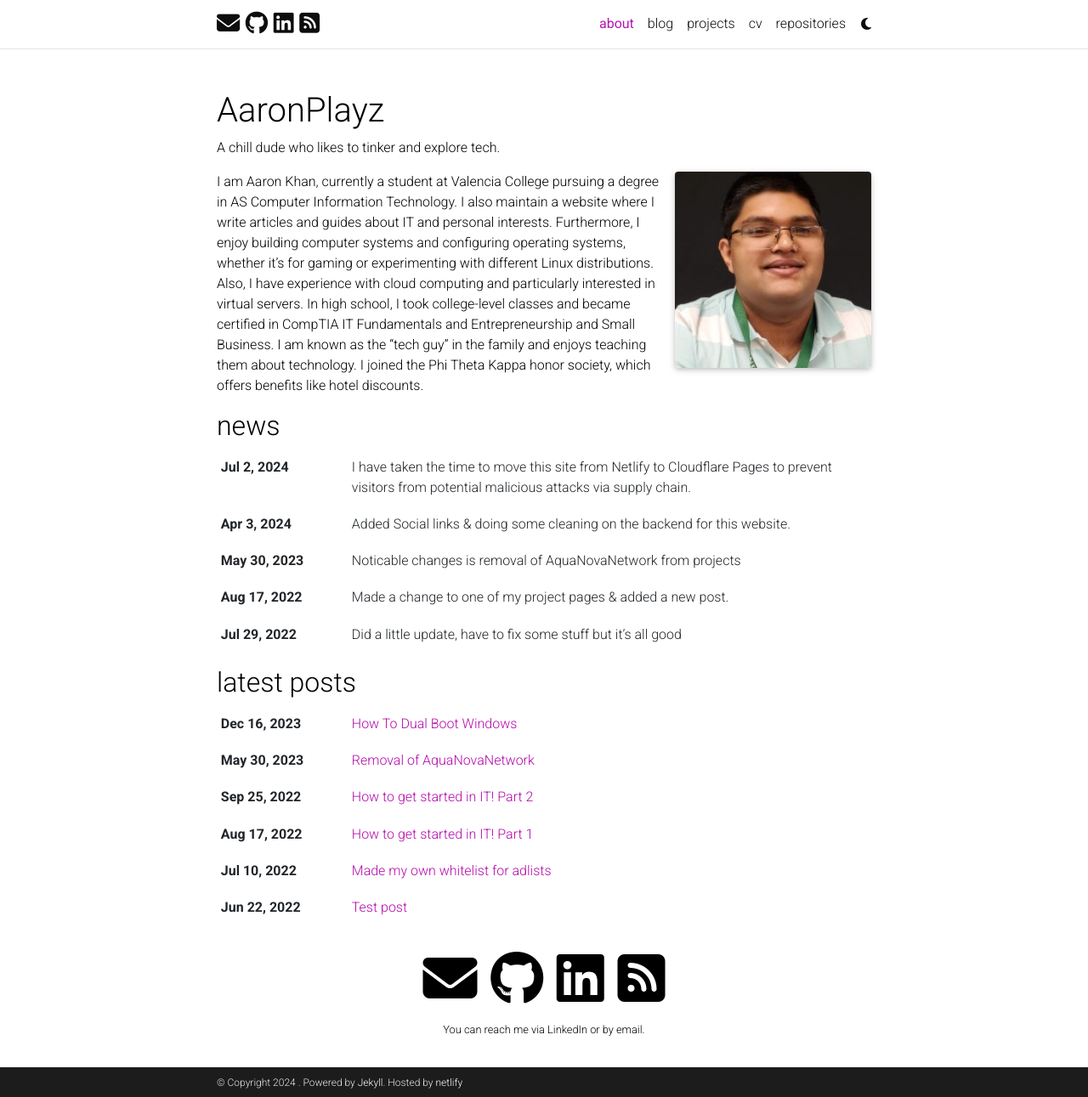
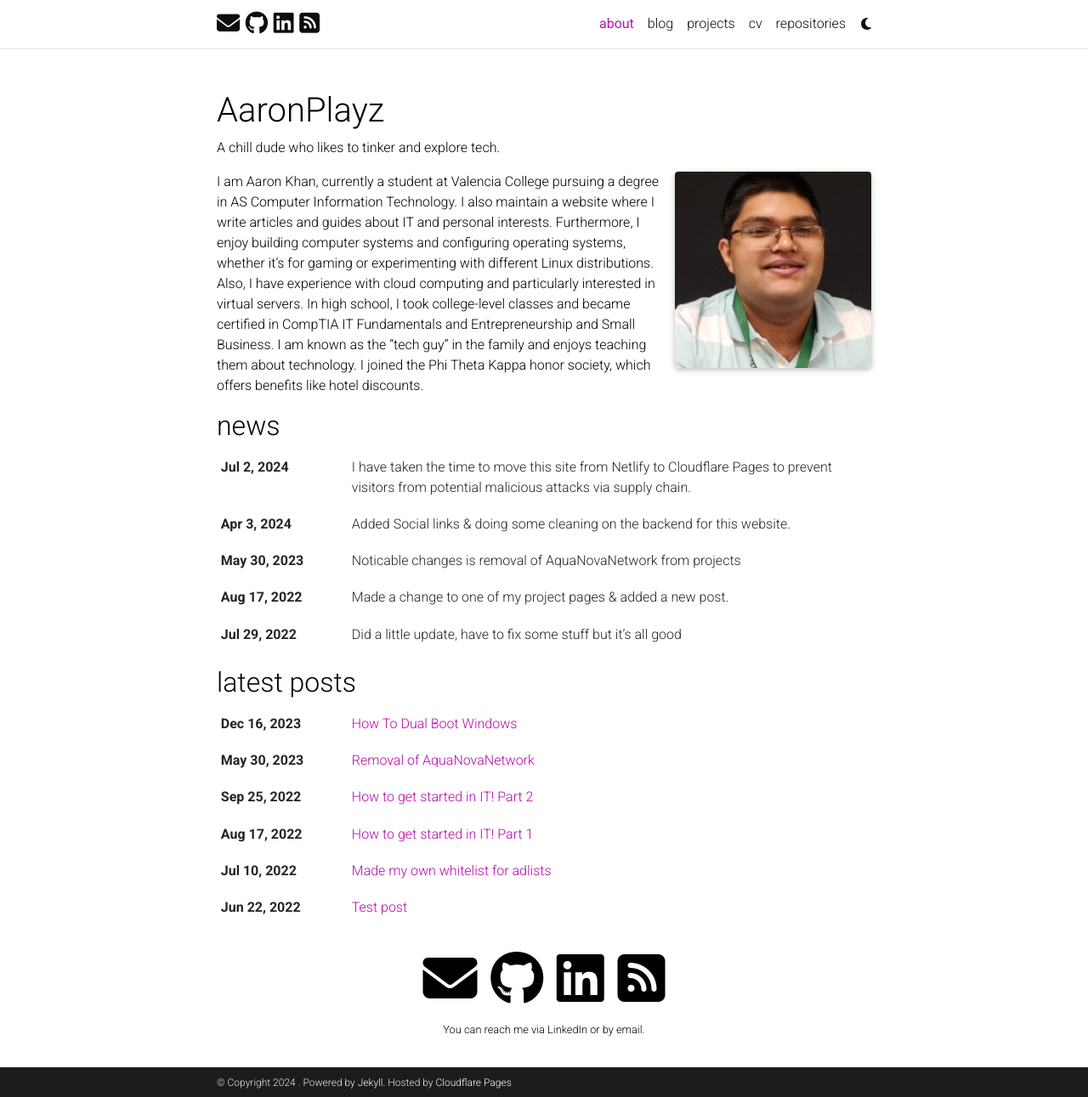
Before and after one commit to aaronplayz-sys/website, a Jekyll site: the page built from _pages/about.md, in a window 1280 px wide and 1291 px high. Shown: the whole window at 85% size. Built offline with Jekyll 4.4.1, drawn with Linux system fonts in a browser that asks for light colours; full-size pictures stand in for the smaller copies a plugin makes; comment, search, counter and statistics services are not loaded; a style sheet for code colours, icons or effects is not loaded.

Commit message:
Update footer

```diff
--- a/_config.yml
+++ b/_config.yml
@@ -11,7 +11,7 @@ description: > # the ">" symbol means to ignore newlines until "footer_text:"
   A site that showcases what I like to do either in my free time or professionally.
 footer_text: >
   Powered by <a href="https://jekyllrb.com/" target="_blank">Jekyll</a>.
-  Hosted by <a href="https://www.netlify.com/" target="_blank">netlify</a>
+  Hosted by <a href="https://pages.cloudflare.com/" target="_blank">Cloudflare Pages</a>
 keywords: jekyll, jekyll-theme, academic-website, portfolio-website, gamer, blog, dev  # add your own keywords or leave empty
 
 lang: en # the language of your site (for example: en, fr, cn, ru, etc.)
```
